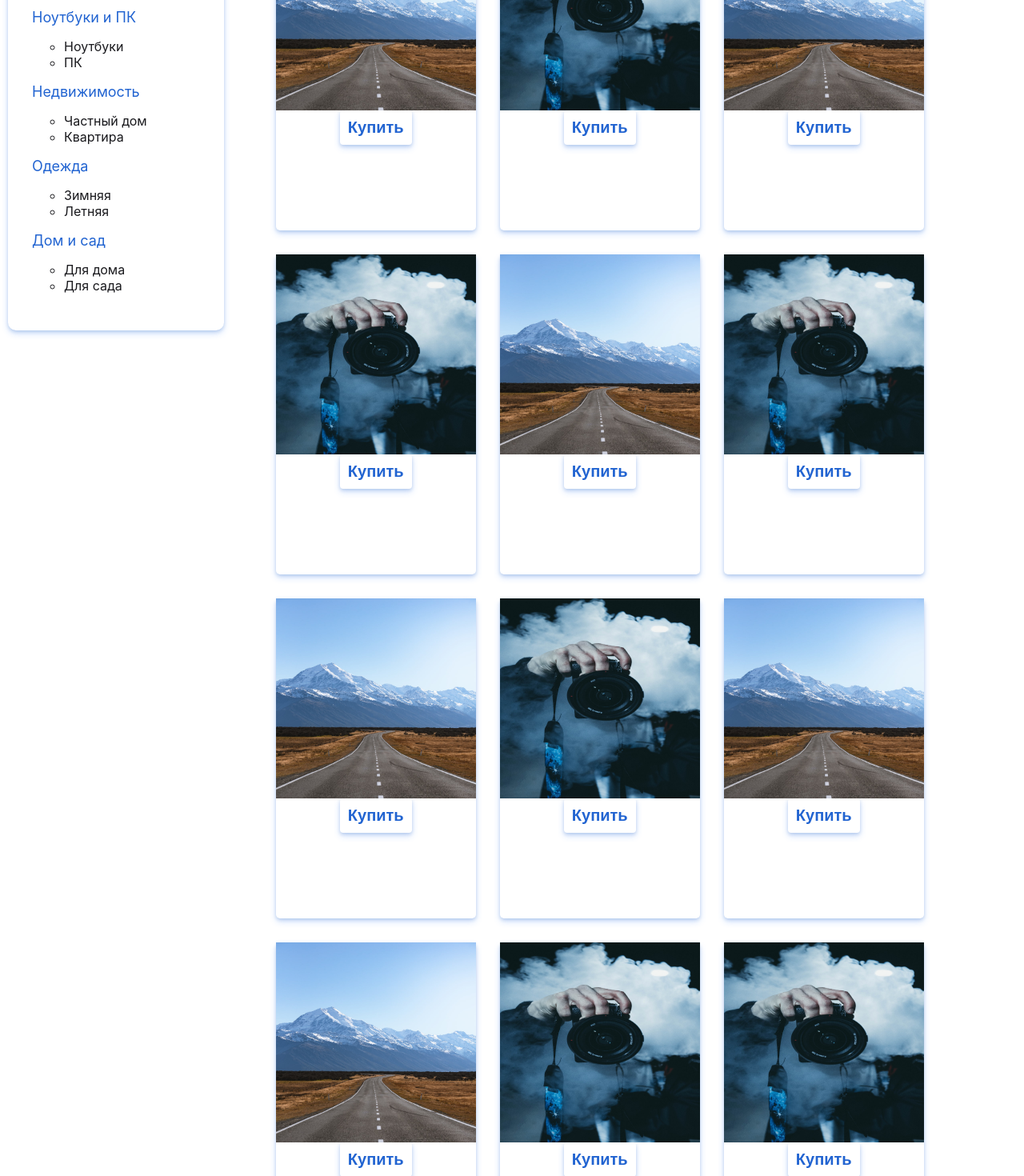
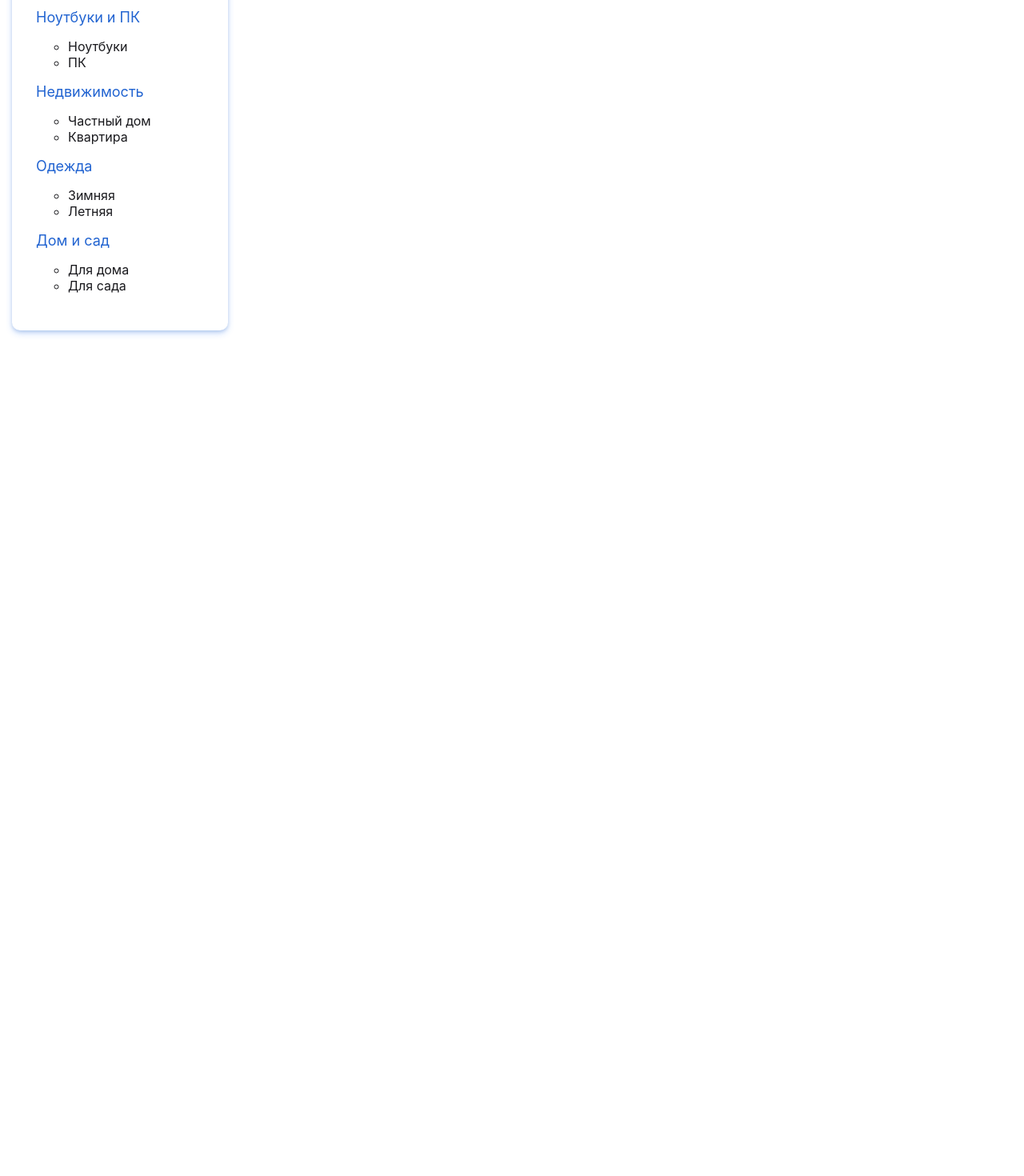
Before and after one commit to zavsik/shopka, a Next.js app: page / in a window 1280 px wide. Shown: the part 240-1710 px from the top of the page at 80% size. After the commit the page ends 800 px from the top, so only its background shows below. Built offline with nearby package versions, Linux system fonts and the light colour scheme.

Commit message:
useState

```diff
--- a/pages/components/product.js
+++ b/pages/components/product.js
@@ -9,6 +9,9 @@ export default function Product(props) {
                 <Image src={props.link} width={250} height={250} />
             </div>
             <div>
+                <p>Товар для лохов, а дороги ... тоже для Лохов!</p>
+            </div>
+            <div>
                 <button>Купить</button>
             </div>
         </div>
--- a/pages/index.js
+++ b/pages/index.js
@@ -2,8 +2,25 @@ import Head from 'next/head'
 import styles from '../styles/Main.module.scss'
 import Image from 'next/image'
 import Product from './components/product'
+import Link from 'next/link'
+import { useRef, useState } from 'react'
 
-export default function Home() {
+export default function Main() {
+  const id = useRef(1)
+
+  const [products, setProducts] = useState([])
+
+  const createProduct = (name) => {
+    const newProduct = {
+      id: id.current
+    }
+
+    id.current += 1
+
+    setProducts( (prev) => [...prev, newProduct])
+  }
+
+
   return (
     <div className={styles.container}>
       <Head>
@@ -24,7 +41,7 @@ export default function Home() {
             </div>
           </div>
           <div className={styles.login__btn}>
-            <button>Войти</button>
+            <button onClick={createProduct}>Войти</button>
           </div>
         </div>
         <div className={styles.content}>
@@ -59,20 +76,19 @@ export default function Home() {
           </div>
           <div className={styles.wrapper}>
             <div className={styles.products}>
-              <Product link='/photo.jpeg'>Hello</Product>
-              <Product link='/photo_2.jpeg'>Hello</Product>
-              <Product link='/photo.jpeg'>Hello</Product>
-              <Product link='/photo_2.jpeg'>Hello</Product>
-              <Product link='/photo.jpeg'>Hello</Product>
-              <Product link='/photo_2.jpeg'>Hello</Product>
-              <Product link='/photo.jpeg'>Hello</Product>
-              <Product link='/photo_2.jpeg'>Hello</Product>
-              <Product link='/photo.jpeg'>Hello</Product>
-              <Product link='/photo.jpeg'>Hello</Product>
-              <Product link='/photo_2.jpeg'>Hello</Product>
-              <Product link='/photo_2.jpeg'>Hello</Product>
-              <Product link='/photo_2.jpeg'>Hello</Product>
-
+              {
+                products.map( (product, idx) => {
+                    return (
+                        <>
+                          <Link href={`/product/${product.id}`}>
+                            <a>
+                              <Product link={'/photo.jpeg'}></Product>
+                            </a>
+                          </Link>
+                        </>
+                    );
+                })
+              }
             </div>
           </div>
         </div>
--- a/styles/Main.module.scss
+++ b/styles/Main.module.scss
@@ -4,8 +4,8 @@
 
   max-width: 1350px;
 
-  padding-right: 10px;
-  padding-left:  10px;
+  padding-right: 15px;
+  padding-left:  15px;
 }
 
 .main {
@@ -20,7 +20,7 @@
 }
 .search__field{
   padding: 25px;
-  width: 650px;
+  width: 50%;
   height: 50px;
   border-radius: 99px;
   background-color: #EDEDF0;
@@ -80,7 +80,6 @@
 }
 
 .categories{
-
   margin-top: 15px;
 
   .filtres{
@@ -104,7 +103,11 @@
   }
   li{
     list-style-type:circle;
-
+    a:hover{
+      color: #2264D1;
+      transition: .3s;
+      cursor: pointer;
+    }
 
   }
   p{
@@ -116,6 +119,7 @@
 
 .wrapper{
   margin-left: 50px;
+  width: 100%;
   .products{
     display: flex;
     flex-wrap: wrap;
--- a/styles/Product.module.scss
+++ b/styles/Product.module.scss
@@ -36,6 +36,7 @@
     }
 
     div{
+        text-align: center;
         display: flex;
         justify-content: center;
     }
```
Also changed, not shown: pages/product/[id].js (added, +7 -0 lines).
